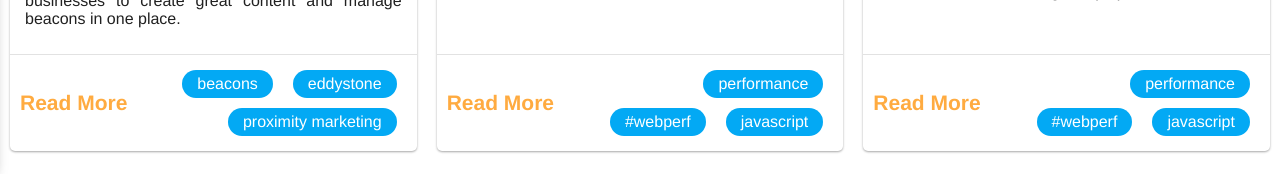
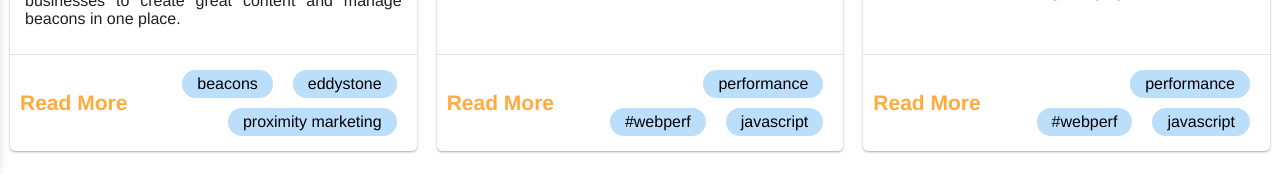
Before and after one commit to derekshull/my-website, a Vue app: page /#/talks in a window 1280 px wide. Shown: the part 626-800 px from the top of the page. Built offline with nearby package versions, Linux system fonts and the light colour scheme.

Commit message:
changed tags background color and text color

```diff
--- a/src/components/Blog.vue
+++ b/src/components/Blog.vue
@@ -186,8 +186,8 @@
 
 	.post .post-tag {
 		padding: 5px 15px;
-		background: #03a9f4;
-		color: white;
+		background: #BBDEFB;
+		color: black;
 		border-radius: 15px;
 		margin:5px 10px;
 	}
--- a/src/components/Talks.vue
+++ b/src/components/Talks.vue
@@ -186,8 +186,8 @@
 
 	.post .post-tag {
 		padding: 5px 15px;
-		background: #03a9f4;
-		color: white;
+		background: #BBDEFB;
+		color: black;
 		border-radius: 15px;
 		margin:5px 10px;
 	}
```
